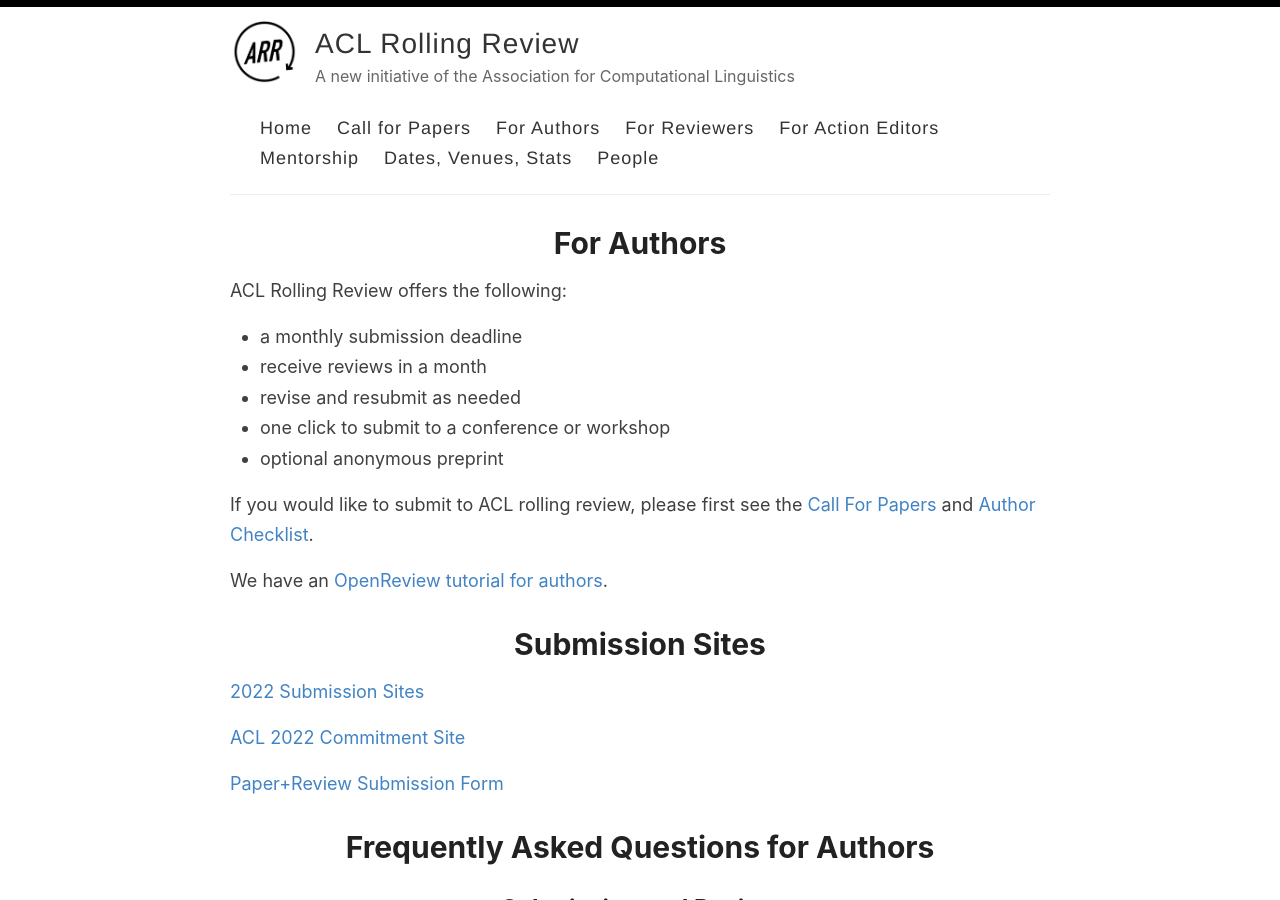
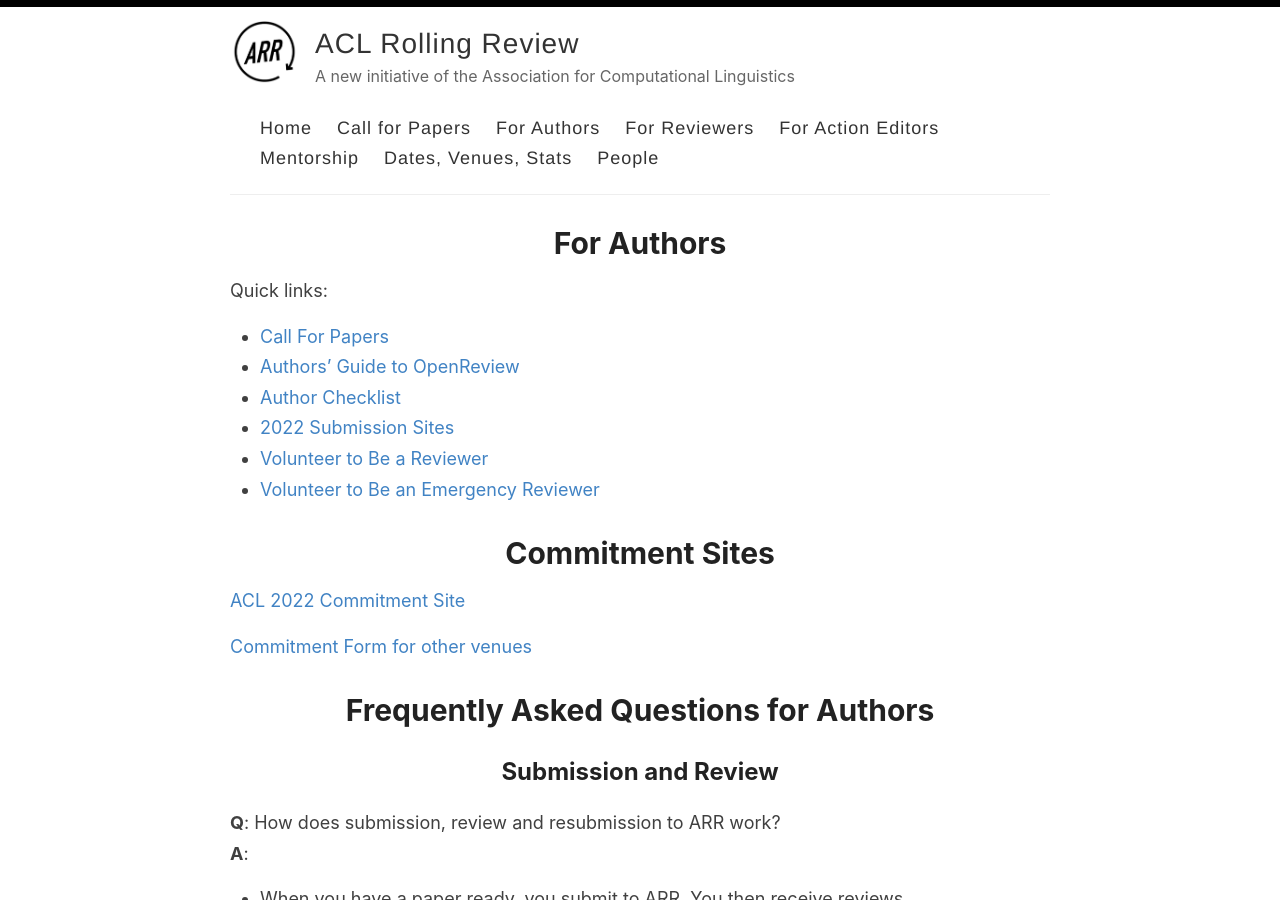
Before and after one commit to amitmerchant1990/reverie, a Jekyll site: the page built from authors.md, in a window 1280 px wide and 900 px high. Built offline with Jekyll 4.4.1, drawn with Linux system fonts in a browser that asks for light colours.

Commit message:
Update authors.md

```diff
--- a/authors.md
+++ b/authors.md
@@ -4,24 +4,19 @@
 permalink: /authors
 ---
 
-ACL Rolling Review offers the following:
-* a monthly submission deadline
-* receive reviews in a month
-* revise and resubmit as needed
-* one click to submit to a conference or workshop
-* optional anonymous preprint
+Quick links:
+* [Call For Papers](/cfp)
+* [Authors' Guide to OpenReview](https://cutt.ly/NUBnqFq)
+* [Author Checklist](/authorchecklist)
+* [2022 Submission Sites](https://openreview.net/group?id=aclweb.org/ACL/ARR/2022)
+* [Volunteer to Be a Reviewer](https://cutt.ly/eIsbeI0)
+* [Volunteer to Be an Emergency Reviewer](https://cutt.ly/KOhbzE1)
 
-If you would like to submit to ACL rolling review, please first see the [Call For Papers](/cfp) and [Author Checklist](/authorchecklist).
-
-We have an [OpenReview tutorial for authors](https://docs.google.com/presentation/d/1kJeoAfwbnFapUN0ySLSoOm11-2odz48DGS1DEzNs03k/edit?usp=sharing).
-
-# Submission Sites
-
-[2022 Submission Sites](https://openreview.net/group?id=aclweb.org/ACL/ARR/2022)
+# Commitment Sites
 
 [ACL 2022 Commitment Site](https://openreview.net/group?id=aclweb.org/ACL/2022/Conference)
 
-[Paper+Review Submission Form](https://forms.office.com/Pages/ResponsePage.aspx?id=9028kaqAQ0OMdrEjlJf7WXcpizsAwgRHnquEMJ-wjU5UMzZSQ042N0JXQUtaMTJNSDlSR0JRVDZPSS4u)
+[Commitment Form for other venues](https://forms.office.com/Pages/ResponsePage.aspx?id=9028kaqAQ0OMdrEjlJf7WXcpizsAwgRHnquEMJ-wjU5UMzZSQ042N0JXQUtaMTJNSDlSR0JRVDZPSS4u)
 
 # Frequently Asked Questions for Authors
 
```
